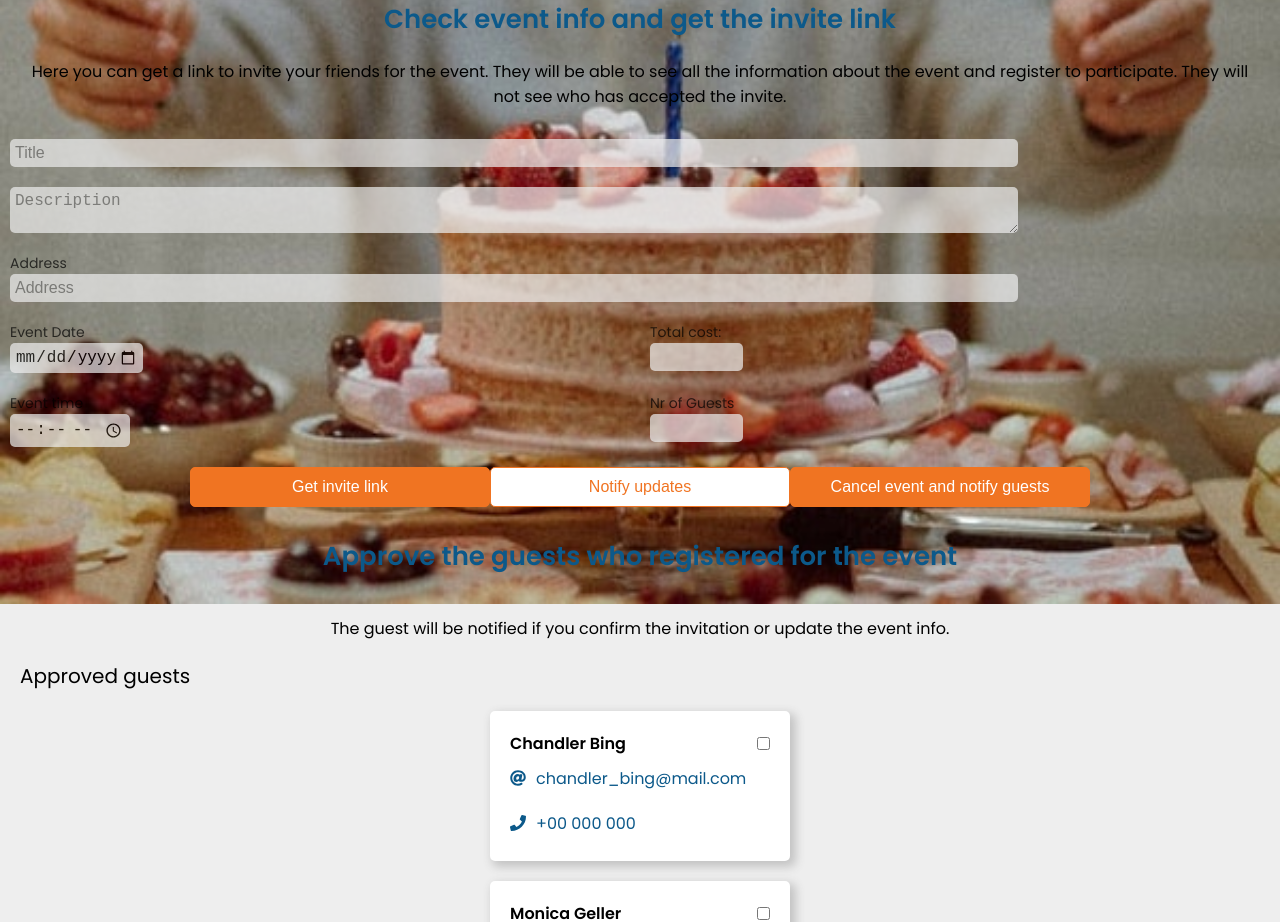
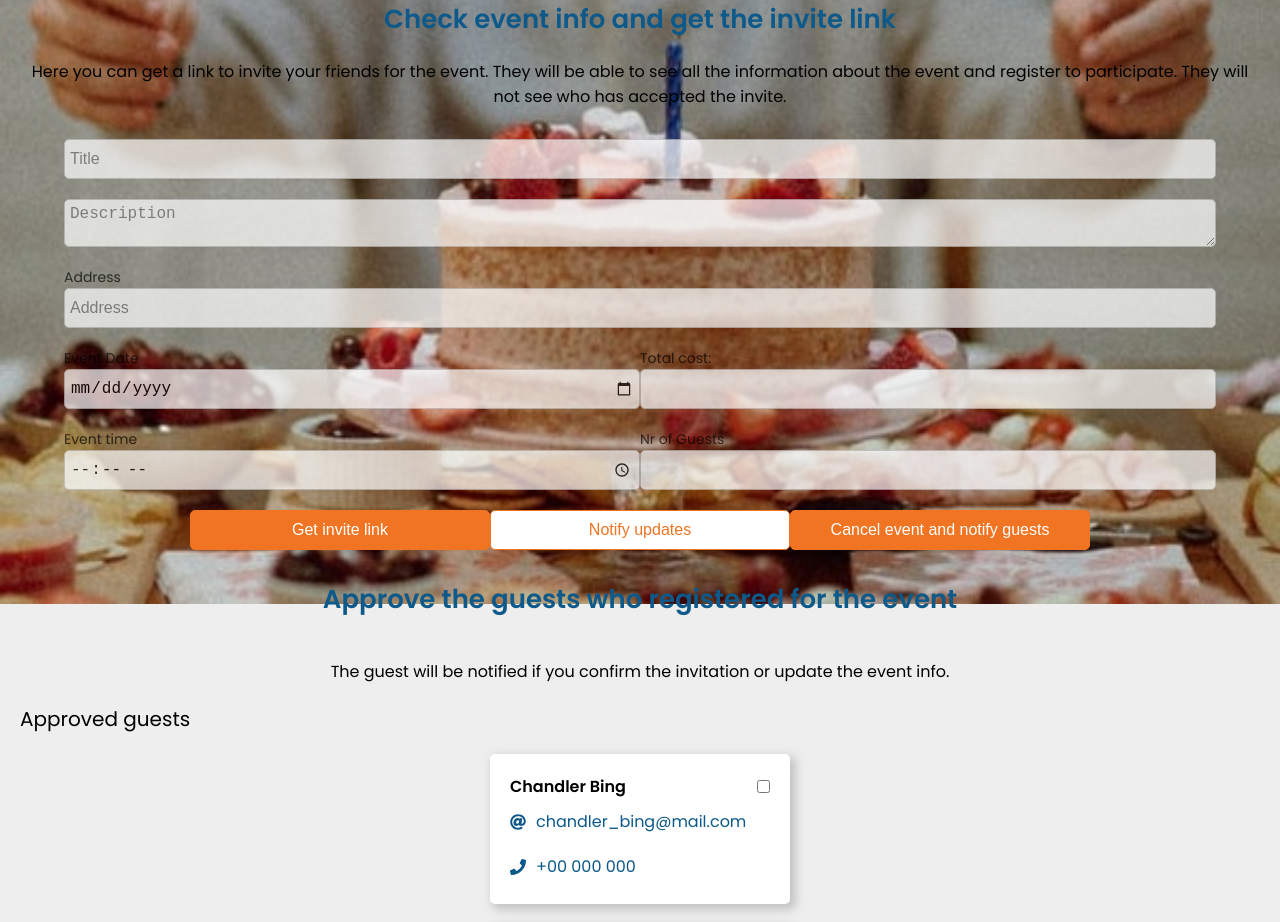
Before and after one commit to MarinaFroes/Event_Planner, a React (Create React App) app: page / in a window 1280 px wide. Shown: the part 820-1742 px from the top of the page. Built offline with nearby package versions, Linux system fonts and the light colour scheme.

Commit message:
styles: Make it centered

```diff
--- a/src/components/EventForm.tsx
+++ b/src/components/EventForm.tsx
@@ -11,19 +11,27 @@ interface TextNode {
   name: string;
 }
 
+const FormContainer = styled.div`
+  display: flex;
+  justify-content: center;
+  font-size: 16px;
+  color: var(--main-color-orange, #f07422);
+  width: 100%;
+`
+
 const Form = styled.form`
   display: flex;
   flex-direction: column;
-  align-items: center;
   font-size: 16px;
   color: var(--main-color-orange, #f07422);
+  width: 90%;
 `
 
 const Label = styled.label`
   display: flex;
   flex-direction: column;
   align-items: flex-start;
-  padding: 10px;
+  padding: 10px 0;
   font-family: Poppins;
   font-size: 14px;
   color: var(--main-color-black, #000);
@@ -39,30 +47,29 @@ const Image = styled.img`
 const Input = styled.input`
   font-size: 16px;
   color: var(--main-color-black, #000);
-  background-color: var(--main-color-grey, #eee);
-  border: none;
+  border: 1px solid #c4c4c4;
   padding: 5px;
   border-radius: 5px;
-  width: 80%;
+  width: 100%;
+  height: 40px;
 `
 
 const SmallerInput = styled(Input)`
-  width: auto;
+  width: 100%;
 `
 
 const TextArea = styled.textarea`
   font-size: 16px;
   color: var(--main-color-black, #000);
-  background-color: #eee;
-  border: none;
+  border: 1px solid #c4c4c4;
   padding: 5px;
   border-radius: 5px;
-  width: 80%;
+  width: 100%;
 `
 
 const StyledDiv = styled.div`
   display: flex;
-  justify-content: space-between;
+  justify-content: space-bet;
   width: 100%;
 `
 
@@ -71,8 +78,9 @@ const EventForm: React.FC<Props> = ({ handleChange, showImage }) => {
   const inputRef = useRef<HTMLInputElement>(null);
 
   return (
+    <FormContainer>
       <Form>
-      { showImage &&
+        {showImage &&
           (<div>
             <Image src="https://dummyimage.com/300x300/c4c4c4/ffffff.png&text=Add+an+image" alt="" />
             <Label>
@@ -160,6 +168,7 @@ const EventForm: React.FC<Props> = ({ handleChange, showImage }) => {
 
         </StyledDiv>
       </Form>
+    </FormContainer>
   )
 }
 
```
Lines whose indentation alone changed are shown as unchanged.
